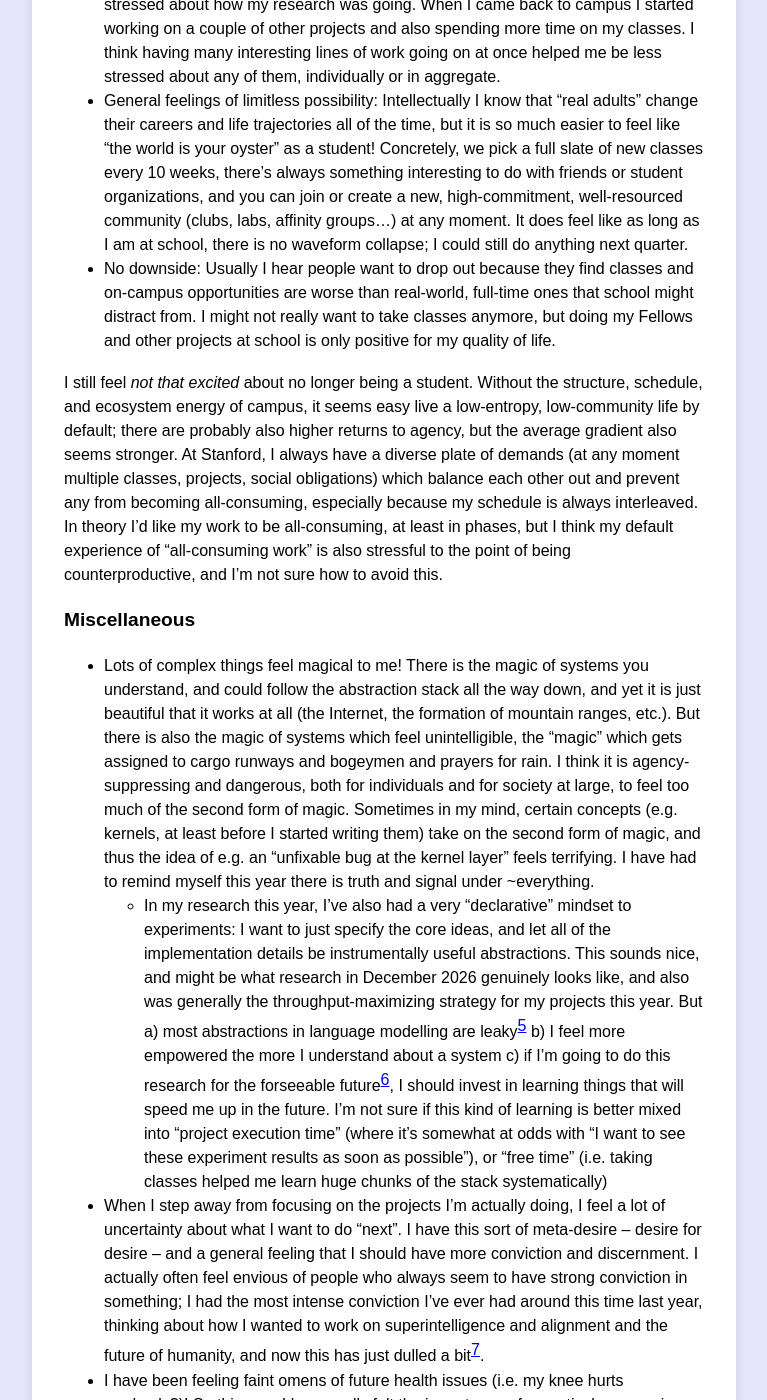
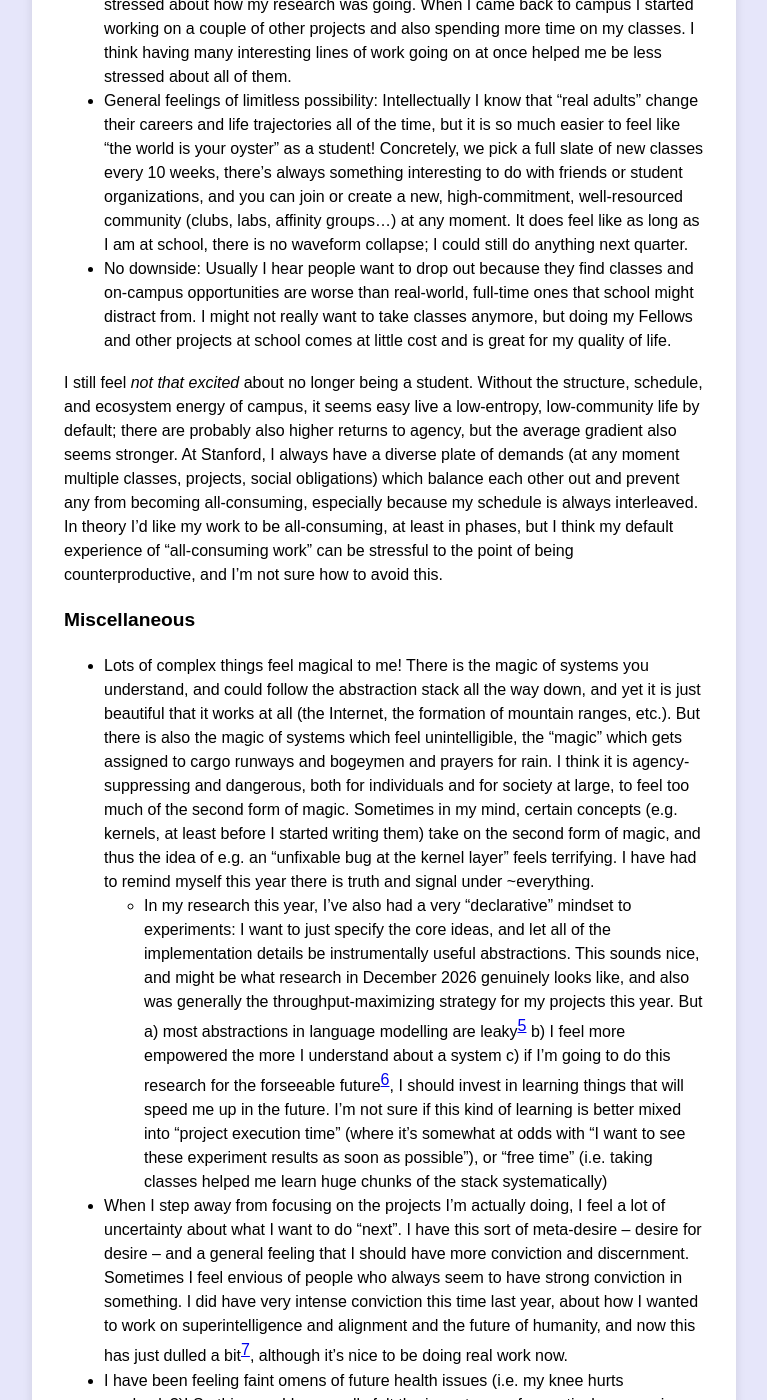
Before and after one commit to Christine8888/christine8888.github.io, a Jekyll site: the page built from _all_posts/_published/2025-12-25-2025-reflections.md, in a window 1280 px wide and 1400 px high, scrolled down 2913 px. Shown: the whole window, without its empty margins (256-1023 px from the left). Built offline with Jekyll 4.4.1, drawn with Linux system fonts in a browser that asks for light colours; some of the changed text lies outside the part shown.

Commit message:
copy edits

```diff
--- a/_all_posts/_published/2025-12-25-2025-reflections.md
+++ b/_all_posts/_published/2025-12-25-2025-reflections.md
@@ -37,23 +37,22 @@
 In spring I thought I might not come back to Stanford for senior year. I did end up enrolling for the fall, and although I only took two classes and spent most of my time on research, I think just being on campus improved my life significantly.
 
 - Peer group: I had leased a place in SF over the summer but realistically was in Berkeley most days to be at Constellation, while most of my friends were in SF or on campus. Now that I'm back on campus, I live across the hall from two of my best friends. I also reliably bump into people I enjoy being around but am not close friends with ~every day, and especially (since we're seniors) at pre-organized events. It is extremely nice to have my social calendar taken care of, and to have community at ~zero cost.
-- Other things to worry about: Over the summer I often (every ~other day?) felt quite stressed about how my research was going. When I came back to campus I started working on a couple of other projects and also spending more time on my classes. I think having many interesting lines of work going on at once helped me be less stressed about any of them, individually or in aggregate.
+- Other things to worry about: Over the summer I often (every ~other day?) felt quite stressed about how my research was going. When I came back to campus I started working on a couple of other projects and also spending more time on my classes. I think having many interesting lines of work going on at once helped me be less stressed about all of them.
 - General feelings of limitless possibility: Intellectually I know that "real adults" change their careers and life trajectories all of the time, but it is so much easier to feel like "the world is your oyster" as a student! Concretely, we pick a full slate of new classes every 10 weeks, there's always something interesting to do with friends or student organizations, and you can join or create a new, high-commitment, well-resourced community (clubs, labs, affinity groups...) at any moment. It does feel like as long as I am at school, there is no waveform collapse; I could still do anything next quarter.
-- No downside: Usually I hear people want to drop out because they find classes and on-campus opportunities are worse than real-world, full-time ones that school might distract from. I might not really want to take classes anymore, but doing my Fellows and other projects at school is only positive for my quality of life.
+- No downside: Usually I hear people want to drop out because they find classes and on-campus opportunities are worse than real-world, full-time ones that school might distract from. I might not really want to take classes anymore, but doing my Fellows and other projects at school comes at little cost and is great for my quality of life.
 
-I still feel *not that excited* about no longer being a student. Without the structure, schedule, and ecosystem energy of campus, it seems easy live a low-entropy, low-community life by default; there are probably also higher returns to agency, but the average gradient also seems stronger. At Stanford, I always have a diverse plate of demands (at any moment multiple classes, projects, social obligations) which balance each other out and prevent any from becoming all-consuming, especially because my schedule is always interleaved. In theory I'd like my work to be all-consuming, at least in phases, but I think my default experience of "all-consuming work" is also stressful to the point of being counterproductive, and I'm not sure how to avoid this.
+I still feel *not that excited* about no longer being a student. Without the structure, schedule, and ecosystem energy of campus, it seems easy live a low-entropy, low-community life by default; there are probably also higher returns to agency, but the average gradient also seems stronger. At Stanford, I always have a diverse plate of demands (at any moment multiple classes, projects, social obligations) which balance each other out and prevent any from becoming all-consuming, especially because my schedule is always interleaved. In theory I'd like my work to be all-consuming, at least in phases, but I think my default experience of "all-consuming work" can be stressful to the point of being counterproductive, and I'm not sure how to avoid this.
 
 
 ### Miscellaneous
 - Lots of complex things feel magical to me! There is the magic of systems you understand, and could follow the abstraction stack all the way down, and yet it is just beautiful that it works at all (the Internet, the formation of mountain ranges, etc.). But there is also the magic of systems which feel unintelligible, the "magic" which gets assigned to cargo runways and bogeymen and prayers for rain. I think it is agency-suppressing and dangerous, both for individuals and for society at large, to feel too much of the second form of magic. Sometimes in my mind, certain concepts (e.g. kernels, at least before I started writing them) take on the second form of magic, and thus the idea of e.g. an "unfixable bug at the kernel layer" feels terrifying. I have had to remind myself this year there is truth and signal under ~everything.
     - In my research this year, I've also had a very "declarative" mindset to experiments: I want to just specify the core ideas, and let all of the implementation details be instrumentally useful abstractions. This sounds nice, and might be what research in December 2026 genuinely looks like, and also was generally the throughput-maximizing strategy for my projects this year. But a) most abstractions in language modelling are leaky[^leaky] b) I feel more empowered the more I understand about a system c) if I'm going to do this research for the forseeable future[^long], I should invest in learning things that will speed me up in the future. I'm not sure if this kind of learning is better mixed into "project execution time" (where it's somewhat at odds with "I want to see these experiment results as soon as possible"), or "free time" (i.e. taking classes helped me learn huge chunks of the stack systematically)
-- When I step away from focusing on the projects I'm actually doing, I feel a lot of uncertainty about what I want to do "next". I have this sort of meta-desire -- desire for desire -- and a general feeling that I should have more conviction and discernment. I actually often feel envious of people who always seem to have strong conviction in something; I had the most intense conviction I've ever had around this time last year, thinking about how I wanted to work on superintelligence and alignment and the future of humanity, and now this has just dulled a bit[^AGI].
+- When I step away from focusing on the projects I'm actually doing, I feel a lot of uncertainty about what I want to do "next". I have this sort of meta-desire -- desire for desire -- and a general feeling that I should have more conviction and discernment. Sometimes I feel envious of people who always seem to have strong conviction in something. I did have very intense conviction this time last year, about how I wanted to work on superintelligence and alignment and the future of humanity, and now this has just dulled a bit[^AGI], although it's nice to be doing real work now.
 - I have been feeling faint omens of future health issues (i.e. my knee hurts randomly?)! So this year I have really felt the importance of proactively preserving my functionality for the long haul.
-- I still feel super young. I suppose that's a great thing and that I'll look back in decades and wish to feel that young again, but I think sometimes it's a mental blocker
-- It has become more and more of a no-brainer to spend money on experiences: skiing, trips with friends, concerts, interesting food. I have been effectively price-insensitive on most trips I took with friends this year, and much more down to e.g. fly to another city for a DJ we love. I expect this to continue throughout my life, as my time gets more valuable in dollar terms and scarcer in absolute terms
+- I still feel super young. I suppose that's a great thing and that I'll look back in decades and wish to feel that young again, but sometimes it's a mental blocker
+- It has become more and more of a no-brainer to spend money on experiences: skiing, trips with friends, concerts, interesting food. I have been effectively price-insensitive on most trips I took with friends this year, and much more down to e.g. fly to another city for a DJ we love. I expect this trend to continue throughout my life, as my time gets more valuable in dollar terms and scarcer in absolute terms
 - I deleted TikTok, Instagram, and Twitter off my phone. The effect has been: I don't go on TikTok, I browse Instagram via my phone browser sometimes / re-download if I want to post (which is quite rarely now), and still scroll Twitter on my laptop.
 - Random one-off things I tried this year: modular music, skydiving, dress design, making architecture models, not eating red meat, not eating high-neuron-per-calorie meat (Constellation diet), having a bob, cheese tasting, aufguss.
--
 
 ### To 2026!
 Some open questions going into next year:
```
Also changed, not shown: other parts of _all_posts/_published/2025-12-25-2025-reflections.md (+2 -2 lines).
